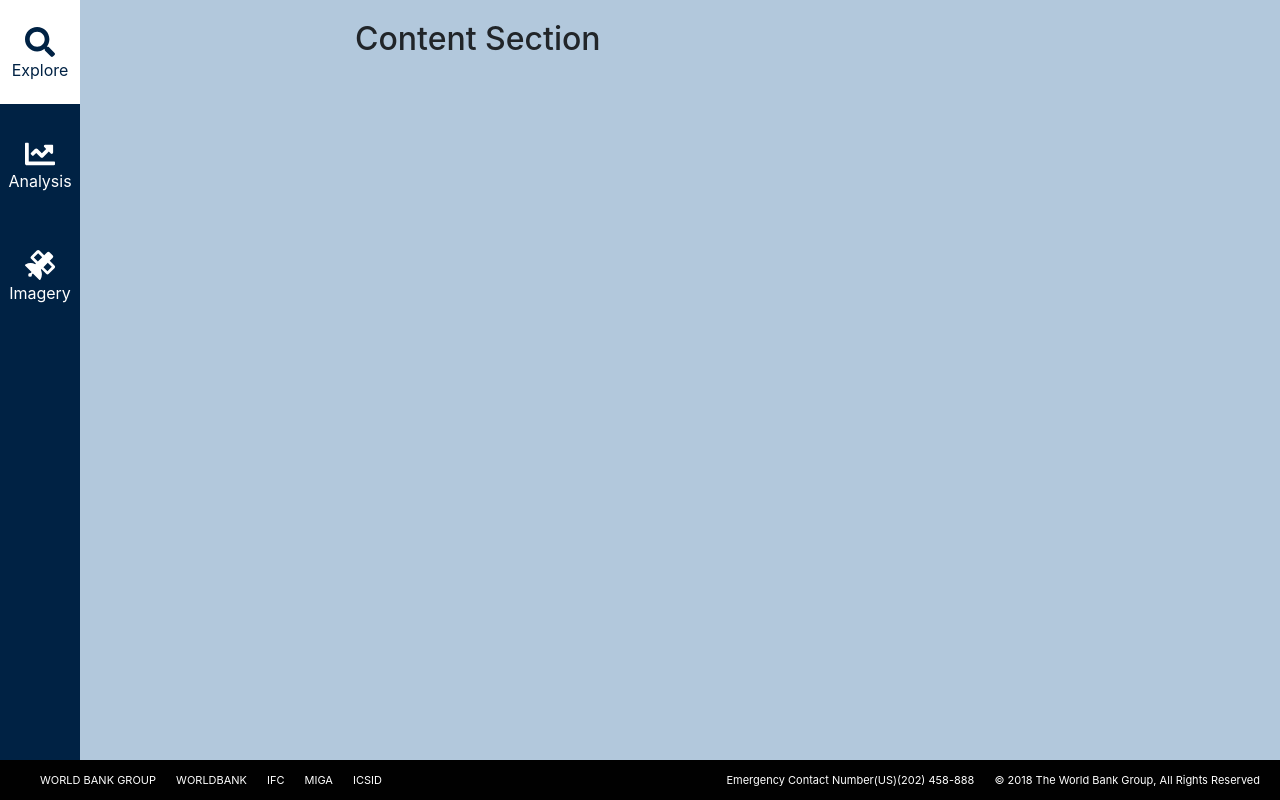
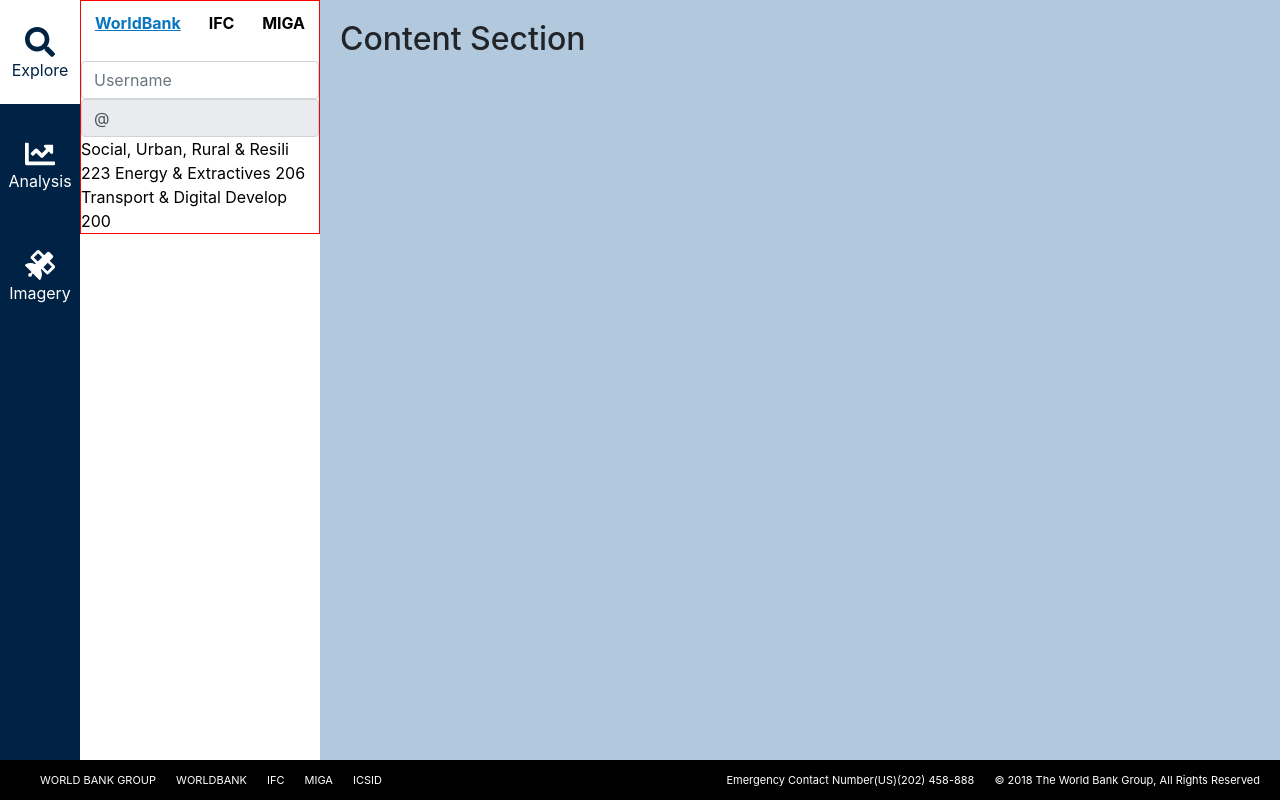
Before and after one commit to abochukov/WBG-Task2, an Angular app: page / in a window 1280 px wide. Built offline with nearby package versions, Linux system fonts and the light colour scheme.

Commit message:
Create menu

```diff
--- a/src/app/app.component.html
+++ b/src/app/app.component.html
@@ -30,11 +30,7 @@
               </div>
 
               <div #collapse="ngbCollapse" [(ngbCollapse)]="isCollapsed" class="detail-info">
-                <div class="card">
-                  <div class="card-body">
                     <app-project-details></app-project-details>
-                  </div>
-                </div>
               </div>
 
             </div>
--- a/src/app/app.component.scss
+++ b/src/app/app.component.scss
@@ -16,12 +16,15 @@
     background: #b2c8dc;
     width: 100%;
     margin: 0;
+    padding: 0;
 
     .row {
         height: 100%;
+        margin: 0;
 
-        .col-11 {
+        .col-3, .col-9 {
             padding: 0;
+            margin: 0;
         }
     }
 }
--- a/src/app/app.component.ts
+++ b/src/app/app.component.ts
@@ -12,5 +12,5 @@ export class AppComponent {
   faChartLine = faChartLine;
   faSatellite = faSatellite;
 
-  public isCollapsed = true;
+  public isCollapsed = false;
 }
--- a/src/app/project-details/project-details.component.html
+++ b/src/app/project-details/project-details.component.html
@@ -1 +1,19 @@
-<p>project-details works!</p>
+<div class="wrapper">
+    <div class="menu">
+        <ul>
+            <li><a href="#">WorldBank</a></li><li>IFC</li>
+            <li>MIGA</li>
+        </ul>
+    </div>
+    <div class="search-box">
+        <input type="text" class="form-control" placeholder="Username" aria-label="Username">
+        <span class="input-group-text">@</span>
+    </div>
+    <div class="filters"></div>
+    <div class="top-projects">
+        Social, Urban, Rural & Resili 223
+        Energy & Extractives 206
+        Transport & Digital Develop 200
+    </div>
+    <div class="top-countries"></div>
+</div>
--- a/src/app/project-details/project-details.component.scss
+++ b/src/app/project-details/project-details.component.scss
@@ -0,0 +1,22 @@
+.wrapper {
+    border: 1px solid red;
+    width: 75%;
+    display: flex;
+    flex-direction: column;
+}
+
+
+
+.menu ul {
+    padding: 10px 0;
+    list-style-type: none;
+    display: flex;
+    justify-content: space-around;
+    align-items: center;
+    font-weight: bold;
+
+    a {
+        text-decoration: underline;
+        color: #0976bf;
+    }
+}
```
